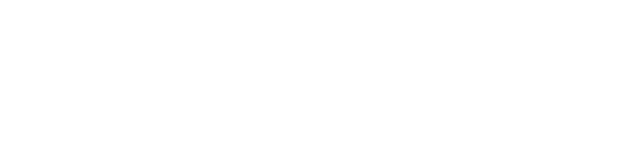
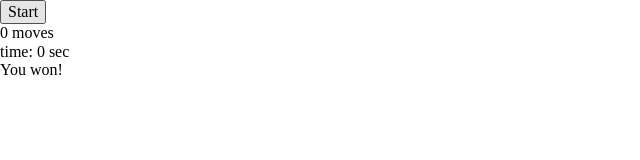
Before and after one commit to rouanis5/memory-game, a website built with Vite: page src/index.html in a window 1280 px wide. Shown: the whole page, without its empty margins (0-640 px from the left). Built offline with nearby package versions, Linux system fonts and the light colour scheme.

Commit message:
game html structure

```diff
--- a/src/index.html
+++ b/src/index.html
@@ -7,7 +7,19 @@
     <title>memory game</title>
   </head>
   <body>
-    <div id="app"></div>
+    <div class="game">
+      <div class="controls">
+        <button>Start</button>
+        <div class="stats">
+          <div class="moves">0 moves</div>
+          <div class="timer">time: 0 sec</div>
+        </div>
+      </div>
+      <div class="board-container">
+        <div class="board" id="board" data-dimension="4"></div>
+        <div class="win">You won!</div>
+      </div>
+    </div>
     <script type="module" src="/main.js"></script>
   </body>
 </html>
```
